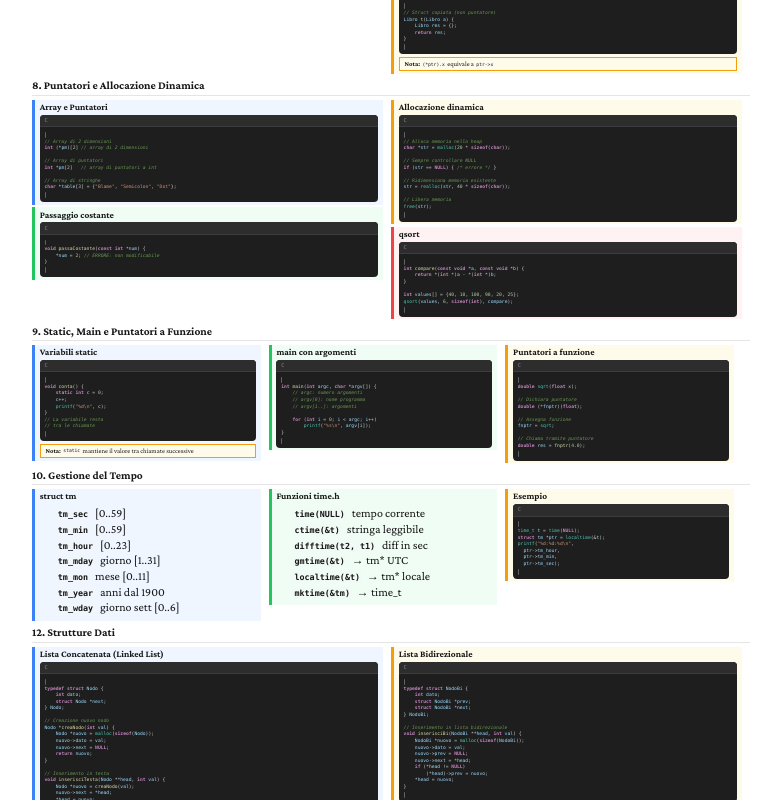
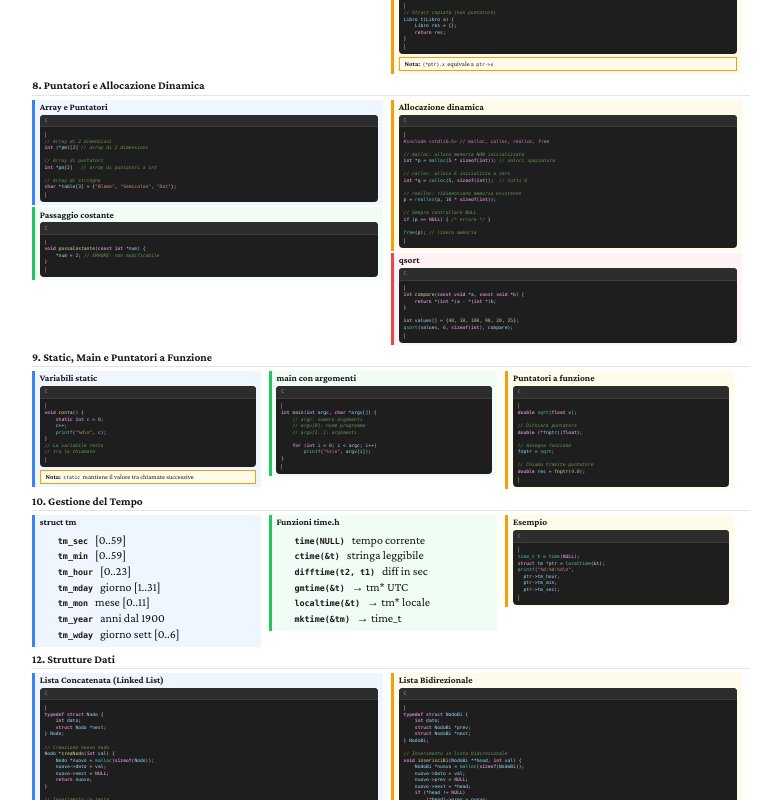
Before and after one commit to saphitv/riassunti-scuola, a Next.js app: page /programmazione-procedurale in a window 1280 px wide. Shown: the part 1660-2460 px from the top of the page, without its empty margins (249-1030 px from the left). Built offline with nearby package versions, Linux system fonts and the light colour scheme; what better-react-mathjax would draw is missing.

Commit message:
fix: error in resume

```diff
--- a/components/sections/programmazione-procedurale/PuntatoriSection.tsx
+++ b/components/sections/programmazione-procedurale/PuntatoriSection.tsx
@@ -23,17 +23,21 @@ char *table[3] = {"Blame", "Semicolon", "Dot"};`}</CodeBlock>
         </Column>
         <Column width="half">
           <Box color="yellow" border="left" title="Allocazione dinamica">
-            <CodeBlock language="c">{`// Alloca memoria nello heap
-char *str = malloc(20 * sizeof(char));
+            <CodeBlock language="c">{`#include <stdlib.h> // malloc, calloc, realloc, free
+
+// malloc: alloca memoria NON inizializzata
+int *p = malloc(5 * sizeof(int)); // valori spazzatura
+
+// calloc: alloca E inizializza a zero
+int *q = calloc(5, sizeof(int));  // tutti 0
+
+// realloc: ridimensiona memoria esistente
+p = realloc(p, 10 * sizeof(int));
 
 // Sempre controllare NULL
-if (str == NULL) { /* errore */ }
+if (p == NULL) { /* errore */ }
 
-// Ridimensiona memoria esistente
-str = realloc(str, 40 * sizeof(char));
-
-// Libera memoria
-free(str);`}</CodeBlock>
+free(p); // libera memoria`}</CodeBlock>
           </Box>
           <Box color="red" border="left" title="qsort">
             <CodeBlock language="c">{`int compare(const void *a, const void *b) {
--- a/components/sections/programmazione-procedurale/StruttureDatiSection.tsx
+++ b/components/sections/programmazione-procedurale/StruttureDatiSection.tsx
@@ -127,7 +127,7 @@ void inOrder(NodoAlbero *root) {
       </Row>
       <Row>
         <Column width="half">
-          <Box color="red" border="left" title="Hash Table - Chaining (Closed)">
+          <Box color="red" border="left" title="Hash Table - Chaining (Open)">
             <CodeBlock language="c">{`#define SIZE 10
 Nodo *table[SIZE]; // array di liste
 
@@ -151,7 +151,7 @@ Nodo *search(int key) {
           </Box>
         </Column>
         <Column width="half">
-          <Box color="gray" border="left" title="Hash Table - Open Addressing">
+          <Box color="gray" border="left" title="Hash Table - Open Addressing (Closed)">
             <CodeBlock language="c">{`int table[SIZE];
 int occupied[SIZE] = {0};
 
```
